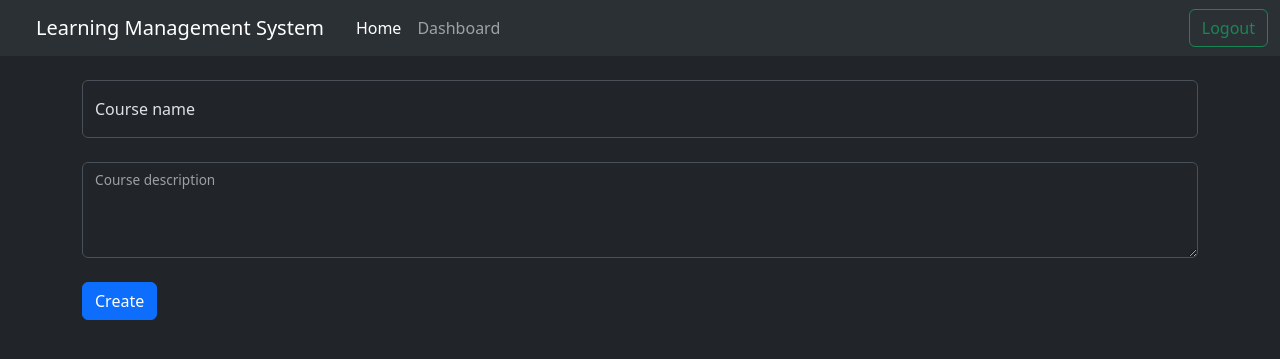
After one commit to tarangpatil/lms-django, a Django app: page /course/create/ in a window 1280 px wide. The commit adds this page. Shown: the top 359 px of the page. Run offline with Django 5.2, Linux system fonts and the light colour scheme; a user stored in the database is signed in; tables that the repository leaves empty hold one stand-in row (values such as "Sample post"); some libraries are stand-ins or nearby versions.

Commit message:
Create course app.

```diff
--- /dev/null
+++ b/courses/templates/courses/course_create.html
@@ -0,0 +1,36 @@
+{% extends "users/base.html" %} {% block content %}
+<div class="container">
+  <form action='{% url "course_create" %}' method="post" class="form my-4">
+    {% csrf_token %}
+    <div class="form-floating mb-4">
+      <input
+        id="course-name"
+        type="text"
+        name="course-name"
+        class="form-control"
+        placeholder="Course name"
+        minlength="5"
+        required
+      />
+      <label for="course-name">Course name</label>
+    </div>
+    <div class="form-floating">
+      <textarea
+        id="course-description"
+        name="course-description"
+        class="form-control"
+        minlength="20"
+        maxlength="255"
+        style="height: 6rem"
+        required
+      ></textarea>
+      {% comment %} This introductory C++ course covers basic programming
+      concepts including variables, control structures, functions, arrays, and
+      object-oriented programming. Students will develop foundational coding
+      skills to write and debug simple C++ programs {% endcomment %}
+      <label for="course-description">Course description</label>
+    </div>
+    <button type="submit" class="btn btn-primary my-4">Create</button>
+  </form>
+</div>
+{% endblock %}
--- /dev/null
+++ b/courses/urls.py
@@ -0,0 +1,6 @@
+from django.urls import path
+from . import views
+
+urlpatterns = [
+    path("create/", views.course_create, name="course_create"),
+]
--- a/courses/views.py
+++ b/courses/views.py
@@ -1,3 +1,28 @@
-from django.shortcuts import render
+from django.shortcuts import render, redirect
+from django.http import HttpResponse
+from users.models import InstructorProfile
+from .models import Course
+
 
 # Create your views here.
+def course_create(req):
+    if not req.user.is_authenticated:
+        return HttpResponse("Unauthorized", status=401)
+    user_ins = InstructorProfile.objects.filter(user__id=req.user.id)
+    if user_ins.count() < 1:
+        return HttpResponse("Only instructors can create courses", status=401)
+
+    if req.method == "POST":
+        course_name = req.POST["course-name"]
+        course_desc = req.POST["course-description"]
+        if not course_name:
+            return HttpResponse("Course name is required", status=400)
+        if not course_desc:
+            return HttpResponse("Course description is required", status=400)
+        new_course = Course()
+        new_course.name = course_name
+        new_course.description = course_desc
+        new_course.author = user_ins[0]
+        new_course.save()
+        return redirect("home_page")
+    return render(req, "courses/course_create.html")
--- a/lms/urls.py
+++ b/lms/urls.py
@@ -20,5 +20,6 @@ from django.urls import path, include
 
 urlpatterns = [
     path("admin/", admin.site.urls),
+    path("course/", include("courses.urls")),
     path("", include("users.urls")),
 ]
--- a/users/templates/users/base.html
+++ b/users/templates/users/base.html
@@ -1,6 +1,6 @@
 {% load static %}
 <!DOCTYPE html>
-<html lang="en">
+<html lang="en" data-bs-theme="dark">
   <head>
     <meta charset="UTF-8" />
     <meta name="viewport" content="width=device-width, initial-scale=1.0" />
```
Also changed, not shown: users/templates/users/home_page_instructor.html (+14 -9 lines).
